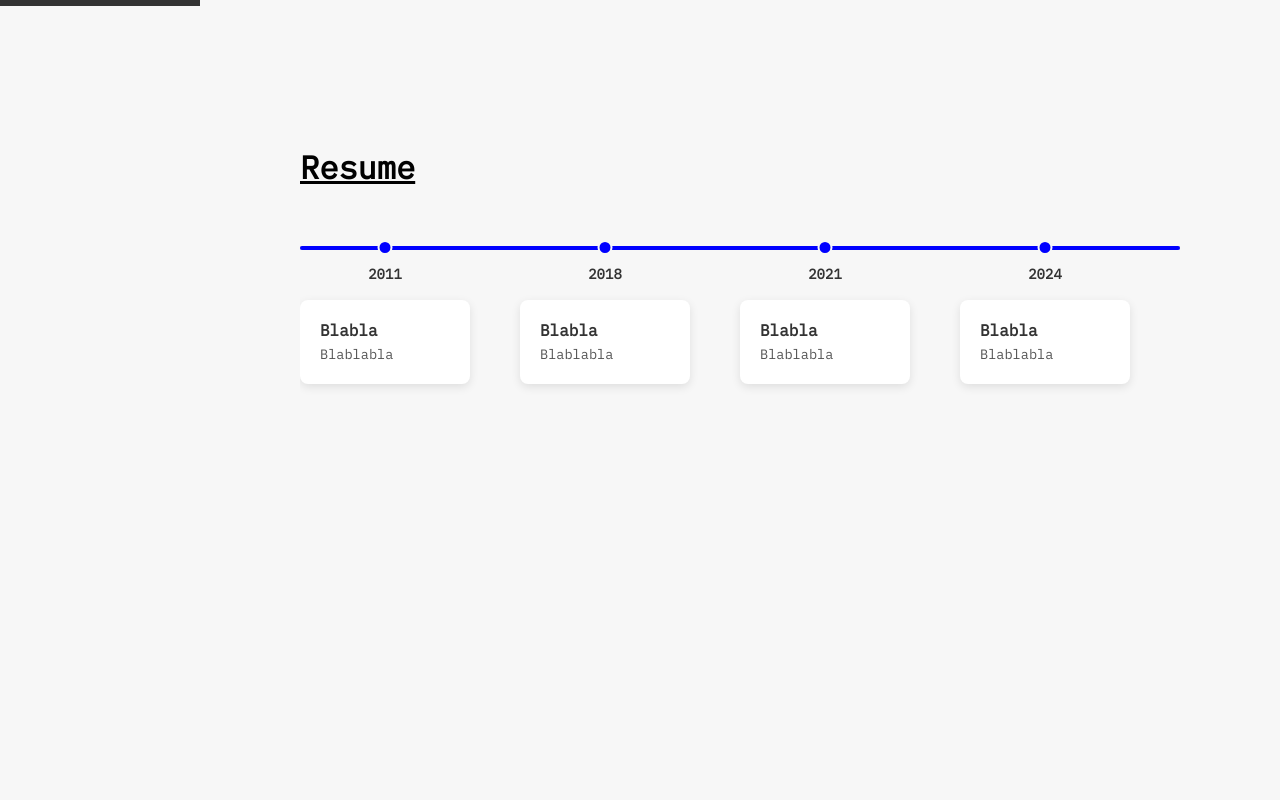
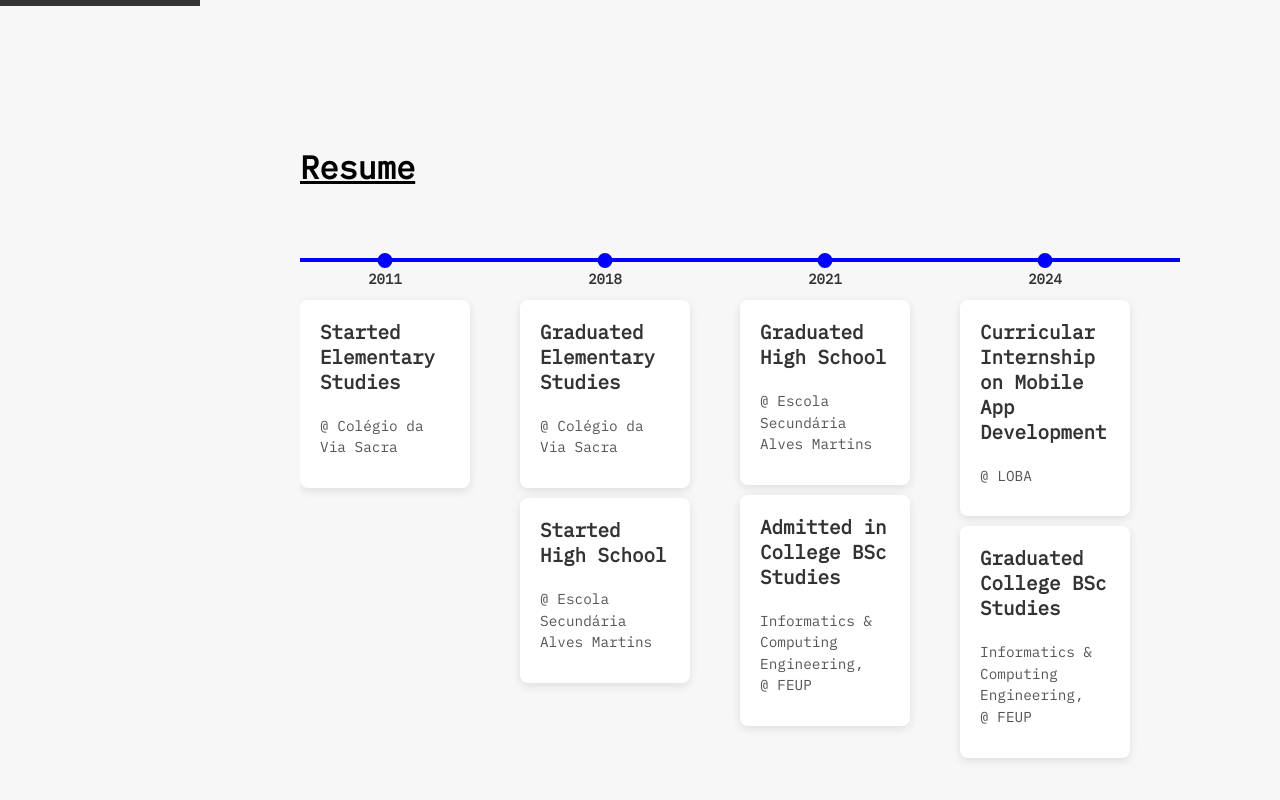
Before and after one commit to jmffelisberto/Showroom, a website: page index.html in a window 1280 px wide. Shown: the part 794-1594 px from the top of the page. Drawn offline with Linux system fonts and the light colour scheme; a web font is replaced by a local one.

Commit message:
finishing resume timeline

```diff
--- a/css/styles.css
+++ b/css/styles.css
@@ -177,77 +177,112 @@ h2 {
   margin-right: 50px;
   padding-top: 40px; /* Space for date labels */
   text-align: center;
-  width: 250px;
+  width: 250px; /* Adjust width as needed */
 }
 
+/* Timeline Major Bar (Horizontal Line) */
+.timeline .timeline-line {
+  position: absolute;
+  top: 20px; /* Align with timeline-point */
+  left: 0;
+  width: 100%;
+  height: 4px;
+  background-color: #ddd; /* Light color for the major bar */
+  z-index: 0; /* Behind timeline points */
+}
+
+/* Timeline Progress Bar (Inline Bar) */
+.timeline .timeline-innerline {
+  position: absolute;
+  top: 0; /* Align with timeline-point */
+  left: 0;
+  width: 0;
+  height: 4px;
+  background-color: blue; /* Color for progress indication */
+  transition: width 1s ease-in-out;
+  z-index: 1; /* Above the major bar */
+}
+
+/* Timeline Point (Circle) */
 .timeline .timeline-point {
   position: absolute;
-  top: 0;
+  top: 12.5px; /* Center the circle vertically on the line */
   left: 50%;
   transform: translateX(-50%);
   width: 15px;
   height: 15px;
-  background-color: blue;
+  background-color: #f7f7f7; /* Initially hidden color */
+  border: 2px solid blue; /* Border color */
   border-radius: 50%;
-  border: 2px solid #f7f7f7;
-  z-index: 1;
+  z-index: 2; /* Above the line and progress bar */
 }
 
-.timeline .timeline-line {
-  position: absolute;
-  top: 7.5px; /* Centered vertically with timeline-point */
-  left: 0;
-  width: 100%;
-  height: 4px;
-  background-color: #ddd;
-}
-
-.timeline .timeline-innerline {
-  position: absolute;
-  top: 0;
-  left: 0;
-  width: 0;
-  height: 100%;
-  background-color: blue;
-  transition: width 1s ease-in-out;
-}
-
+/* Date Label */
 .timeline .date {
   position: absolute;
-  top: 25px; /* Position above the timeline-point */
+  top: 30px; /* Position above the timeline-point */
   left: 50%;
   transform: translateX(-50%);
   font-size: 14px;
   font-weight: bold;
   color: #333;
-  white-space: nowrap; /* Prevent wrapping of date text */
+  white-space: nowrap;
+  opacity: 0; /* Start hidden */
+  transition: opacity 1s ease-in-out; /* Smooth transition */
 }
 
+/* Content Card */
 .timeline .content {
-  display: inline-block;
-  width: 100%;
-  padding: 20px;
+  display: flex;
+  flex-direction: column;
+  align-items: flex-start;
+  position: relative;
+  margin-top: 20px; /* Space between the timeline and the card */
   background: #fff;
   border-radius: 8px;
   box-shadow: 0px 3px 10px rgba(0, 0, 0, 0.1);
+  padding: 20px;
   text-align: left;
-  margin-top: 20px; /* Space between the timeline and the card */
+  z-index: 3; /* Above the timeline elements */
+  overflow: hidden; /* Ensure no overflow outside the card */
+  width: 100%; /* Ensure the content takes the full width of the parent */
 }
 
+
 .timeline .content h2 {
-  font-size: 1rem;
+  font-size: 1.2rem; /* Adjust as needed */
   color: #333;
-  margin-bottom: 5px;
+  margin: 0 0 10px 0; /* Remove margin-top to avoid extra space */
+  font-weight: bold;
+  word-break: break-word; /* Break long words */
+  overflow-wrap: break-word; /* Ensure long words wrap */
+  line-height: 1.3; /* Improve readability */
+  white-space: normal; /* Allow wrapping */
 }
 
 .timeline .content p {
-  font-size: 0.85rem;
+  font-size: 0.9rem; /* Smaller size compared to h2 */
+  font-weight: 400; /* Normal weight */
   color: #555;
-  line-height: 1.4;
-  white-space: normal;
-  margin: 0;
+  margin: 10px 0; /* Space between paragraphs */
+  opacity: 0; /* Initially hidden */
+  transform: translateY(-10px);
+  transition: opacity 1s ease-in-out, transform 1s ease-in-out;
+  white-space: normal; /* Allow wrapping */
+  line-height: 1.5; /* Improve readability */
+  word-wrap: break-word; /* Ensure long words wrap properly */
+  overflow-wrap: break-word; /* For compatibility with older browsers */
 }
 
+.timeline li[done] .content p {
+  opacity: 1;
+  transform: translateY(0);
+}
+
+/* Adjust positioning for multiple contents */
+.timeline .content + .content {
+  margin-top: 10px; /* Space between multiple events */
+}
 
 @media screen and (min-width: 728px) {
   .timeline {
@@ -262,38 +297,41 @@ h2 {
     width: 100%;
     padding: 0px;
   }
-  li p {
-      transform: translateY(-10px);
-      opacity: 0;
-      transition: 1.5s;
-  }
-  .date {
-      opacity: 0;
-      transition: 1.5s;
-      font-size: 12px;
-      position: absolute;
-      top: -60px;
-      left: 38%;
-  }
   .timeline-point {
-      width: 15px;
-      height: 15px;
     top: -40px;
-      left: 40%;
+    left: 50%;
     transition: 1.5s ease;
   }
   .timeline-line {
     width: 100%;
     height: 4px;
   }
-  .timeline-innerline {
+}
+
+/* Hide the link by default */
+.hidden-link {
+  color: #555; /* Set the color as needed */
+  text-decoration: none; /* Remove underline */
+  position: relative; /* Needed for positioning */
+}
+
+.hidden-link::before {
+  content: ''; /* Empty content to use as a placeholder */
+  display: inline-block;
+  width: 0;
+  height: 0;
+  border: 1px solid transparent; /* Creates the space for the link */
+  transition: width 0.3s ease; /* Smooth transition */
   position: absolute;
-      background: blue;
-      width: 0%;
-      height: 4px;
-      top: 0%;
-      left: 0%;
-      transition: 1s linear;
-      border-radius: 999px;
+  top: 0;
+  left: 0;
 }
+
+.hidden-link:hover::before {
+  width: 100%; /* Expand on hover */
+  border: 1px solid blue; /* Add border color */
 }
+
+.hidden-link:hover {
+  color: blue; /* Change text color on hover */
+}
--- a/index.html
+++ b/index.html
@@ -43,37 +43,51 @@
               <span class="timeline-point"></span>
               <span class="date">2011</span>
               <div class="content">
-                <h2>Blabla</h2>
-                <p>Blablabla</p>
+                <h2>Started Elementary Studies</h2>
+                <p>@ <a href="https://www.colegiodaviasacra.pt/" target="_blank" class="hidden-link">Colégio da Via Sacra</a></p>
               </div>
             </li>
             <li>
               <span class="timeline-point"></span>
               <span class="date">2018</span>
               <div class="content">
-                <h2>Blabla</h2>
-                <p>Blablabla</p>
+                <h2>Graduated Elementary Studies</h2>
+                <p>@ <a href="https://www.colegiodaviasacra.pt/" target="_blank" class="hidden-link">Colégio da Via Sacra</a></p>
+              </div>
+              <div class="content">
+                <h2>Started High School</h2>
+                <p>@ <a href="https://www.esam.pt/" target="_blank" class="hidden-link">Escola Secundária Alves Martins</a></p>
               </div>
             </li>
             <li>
               <span class="timeline-point"></span>
               <span class="date">2021</span>
               <div class="content">
-                <h2>Blabla</h2>
-                <p>Blablabla</p>
+                <h2>Graduated High School</h2>
+                <p>@ <a href="https://www.esam.pt/" target="_blank" class="hidden-link">Escola Secundária Alves Martins</a></p>
+              </div>
+              <div class="content">
+                <h2>Admitted in College BSc Studies</h2>
+                <p>Informatics & Computing Engineering, @ <a href="https://www.up.pt/portal/pt/feup/" target="_blank" class="hidden-link">FEUP</a></p>
               </div>
             </li>
             <li>
               <span class="timeline-point"></span>
               <span class="date">2024</span>
+
               <div class="content">
-                <h2>Blabla</h2>
-                <p>Blablabla</p>
+                <h2>Curricular Internship on Mobile App Development</h2>
+                <p>@ <a href="https://www.loba.com/en" target="_blank" class="hidden-link">LOBA</a></p>
+              </div>
+              <div class="content">
+                <h2>Graduated College BSc Studies</h2>
+                <p>Informatics & Computing Engineering, @ <a href="https://www.up.pt/portal/pt/feup/" target="_blank" class="hidden-link">FEUP</a></p>
               </div>
             </li>
           </ul>
         </section>
       </div>
+
 
 
 
--- a/js/scripts.js
+++ b/js/scripts.js
@@ -37,6 +37,7 @@ function showTime(e) {
   e.querySelector(".date").style.opacity = "100%";
   e.querySelector("p").style.opacity = "100%";
   e.querySelector("p").style.transform = "translateY(0px)";
+  e.querySelector("p").style.transition = "opacity 1s ease-in-out, transform 1s ease-in-out"; // Ensuring smooth transition
 }
 
 function hideTime(e) {
```
Lines whose indentation alone changed are shown as unchanged.
